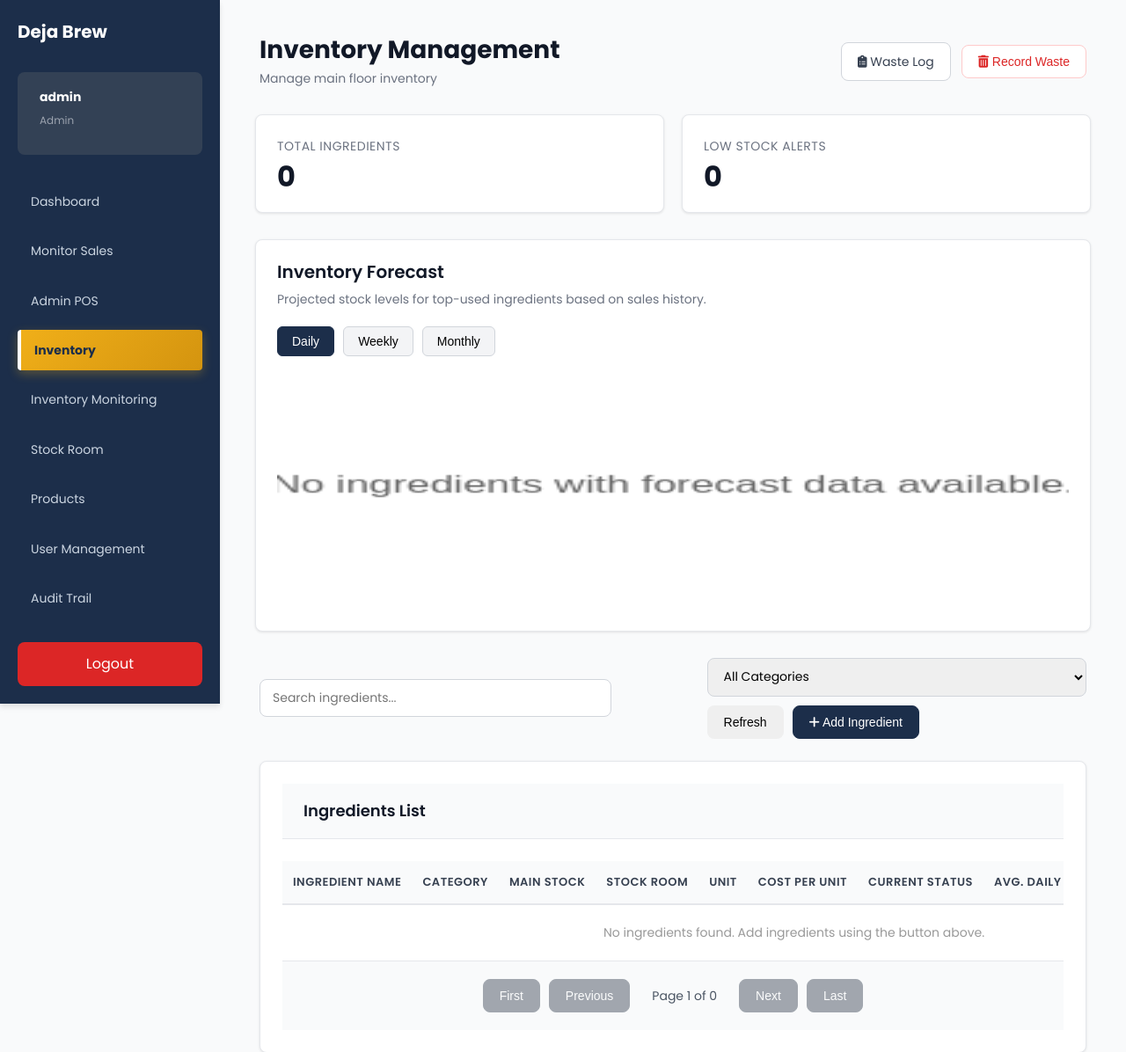
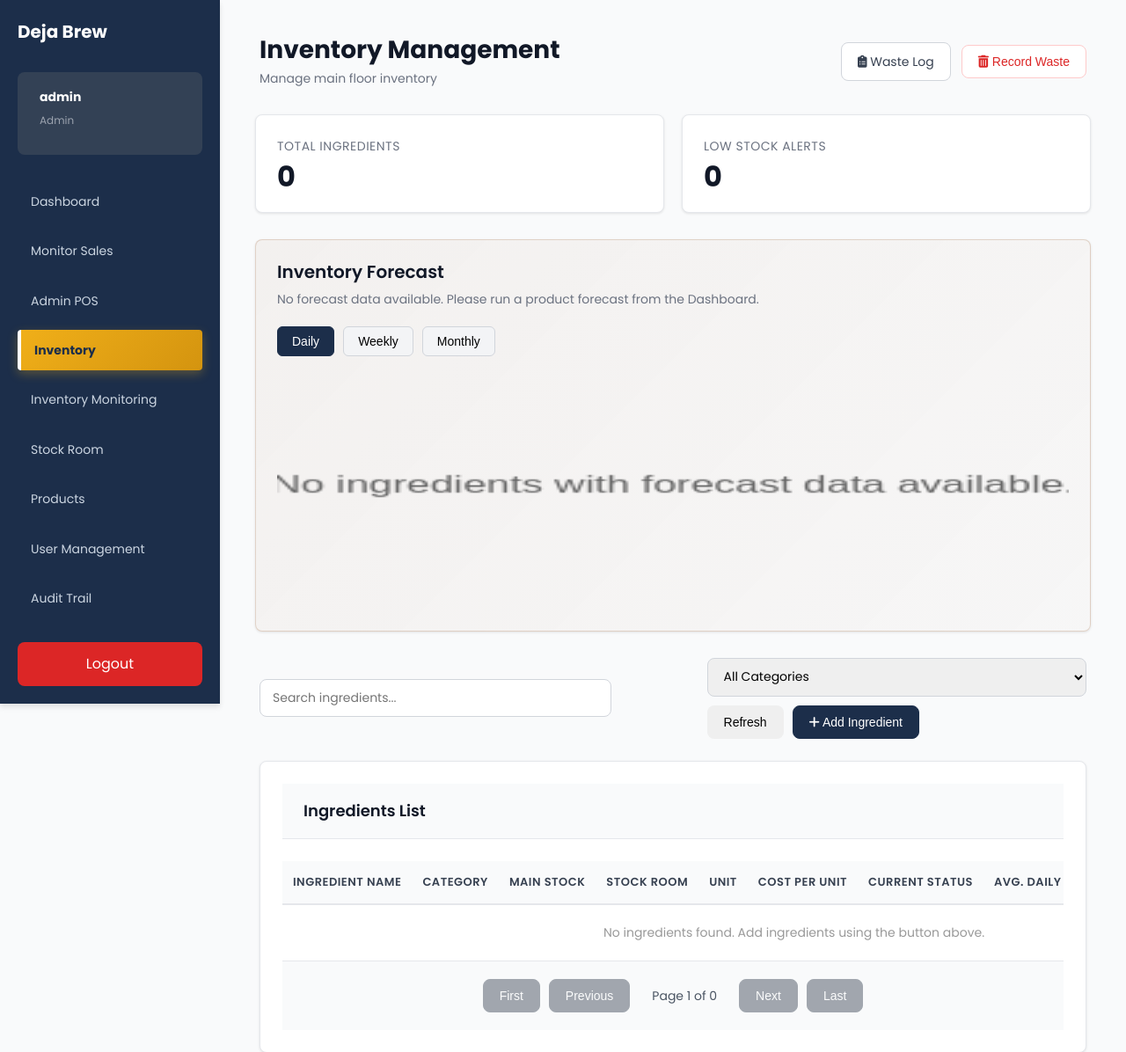
Before and after one commit to ramosjarod04-creator/DejaBrew, a Django app: page /inventory/ in a window 1280 px wide. Shown: the top 1196 px of the page at 88% size. Run offline with Django 5.2, Linux system fonts and the light colour scheme; a user stored in the database is signed in; data comes from the database, SQL or seed files in the repository.

Commit message:
Implement Inventory Forecast Chart with LocalStorage
Added functionality to load and display product forecast data from localStorage in the Inventory page:

Features:
- loadForecastChartFromLocalStorage(): Retrieves forecast data from localStorage with key 'dejabrew_latest_forecast'
- renderInventoryForecastChart(): Renders bar chart comparing current stock vs predicted usage
- updateForecastChartUI(): Updates chart title and subtitle with product name and forecast timestamp
- Uses Chart.js to display inventory_forecast data with ingredient names as labels
- Maps current_stock and total_usage to separate bar datasets
- Shows warning tooltips for ingredients with low stock days remaining
- Updated chart-container with primary color gradient background
- Chart automatically loads when Inventory page is accessed after running forecast from Dashboard

This connects the Dashboard forecast feature with the Inventory page, providing visual insights into ingredient depletion.

```diff
--- a/dejabrew/pos/static/pos/js/inventory.js
+++ b/dejabrew/pos/static/pos/js/inventory.js
@@ -37,6 +37,7 @@ async function init() {
     applyFilters(); // Use applyFilters instead of renderTable
     updateStatsUI();
     await renderInventoryForecast(currentForecastPeriod);
+    loadForecastChartFromLocalStorage(); // Load forecast chart from localStorage
     setupEventListeners();
     applyRolePermissions();
 }
@@ -511,6 +512,215 @@ function showChartMessage(ctx, message) {
     context.fillText(message, ctx.width / 2, ctx.height / 2);
 }
 
+// ========================================
+// INVENTORY FORECAST CHART FROM LOCALSTORAGE
+// ========================================
+
+/**
+ * Load forecast data from localStorage and render the chart
+ */
+function loadForecastChartFromLocalStorage() {
+    try {
+        // Get data from localStorage
+        const storedData = localStorage.getItem('dejabrew_latest_forecast');
+
+        if (!storedData) {
+            console.log('No forecast data found in localStorage');
+            updateForecastChartUI(null);
+            return;
+        }
+
+        const forecastData = JSON.parse(storedData);
+
+        // Validate the data structure
+        if (!forecastData.inventory_forecast || forecastData.inventory_forecast.length === 0) {
+            console.log('No inventory forecast data available');
+            updateForecastChartUI(null);
+            return;
+        }
+
+        // Update UI elements
+        updateForecastChartUI(forecastData);
+
+        // Render the chart
+        renderInventoryForecastChart(forecastData.inventory_forecast);
+
+    } catch (error) {
+        console.error('Error loading forecast from localStorage:', error);
+        updateForecastChartUI(null);
+    }
+}
+
+/**
+ * Update the chart container UI with product name and date
+ */
+function updateForecastChartUI(forecastData) {
+    const chartTitle = document.querySelector('.chart-container h2');
+    const chartSubtitle = document.querySelector('.chart-container .muted');
+
+    if (!chartTitle || !chartSubtitle) return;
+
+    if (forecastData && forecastData.product && forecastData.timestamp) {
+        // Format the timestamp
+        const date = new Date(forecastData.timestamp);
+        const formattedDate = date.toLocaleDateString('en-US', {
+            year: 'numeric',
+            month: 'short',
+            day: 'numeric',
+            hour: '2-digit',
+            minute: '2-digit'
+        });
+
+        chartTitle.textContent = `Inventory Forecast for ${forecastData.product}`;
+        chartSubtitle.textContent = `Forecast generated on ${formattedDate} (${forecastData.days} days projection)`;
+    } else {
+        chartTitle.textContent = 'Inventory Forecast';
+        chartSubtitle.textContent = 'No forecast data available. Please run a product forecast from the Dashboard.';
+    }
+}
+
+/**
+ * Render the inventory forecast bar chart
+ */
+function renderInventoryForecastChart(inventoryForecastData) {
+    const ctx = document.getElementById('inventoryForecastChart');
+
+    if (!ctx) {
+        console.error('Forecast chart canvas not found');
+        return;
+    }
+
+    // Destroy existing chart if it exists
+    if (inventoryForecastChart) {
+        inventoryForecastChart.destroy();
+    }
+
+    // Prepare data for the chart
+    const labels = inventoryForecastData.map(item => item.ingredient);
+    const currentStockData = inventoryForecastData.map(item => item.current_stock || 0);
+    const predictedUsageData = inventoryForecastData.map(item => item.total_usage || 0);
+
+    // Create the bar chart
+    inventoryForecastChart = new Chart(ctx.getContext('2d'), {
+        type: 'bar',
+        data: {
+            labels: labels,
+            datasets: [
+                {
+                    label: 'Current Stock',
+                    data: currentStockData,
+                    backgroundColor: 'rgba(40, 167, 69, 0.7)', // Green
+                    borderColor: 'rgba(40, 167, 69, 1)',
+                    borderWidth: 1,
+                    barPercentage: 0.8,
+                    categoryPercentage: 0.9
+                },
+                {
+                    label: 'Predicted Usage',
+                    data: predictedUsageData,
+                    backgroundColor: 'rgba(139, 69, 19, 0.7)', // Primary color (brown)
+                    borderColor: 'rgba(139, 69, 19, 1)',
+                    borderWidth: 1,
+                    barPercentage: 0.8,
+                    categoryPercentage: 0.9
+                }
+            ]
+        },
+        options: {
+            responsive: true,
+            maintainAspectRatio: false,
+            plugins: {
+                legend: {
+                    display: true,
+                    position: 'top',
+                    labels: {
+                        font: {
+                            size: 12,
+                            weight: 'bold'
+                        }
+                    }
+                },
+                tooltip: {
+                    callbacks: {
+                        label: function(context) {
+                            const label = context.dataset.label || '';
+                            const value = context.parsed.y.toFixed(2);
+                            const ingredient = inventoryForecastData[context.dataIndex];
+                            const unit = ingredient.unit || 'units';
+                            return `${label}: ${value} ${unit}`;
+                        },
+                        afterLabel: function(context) {
+                            const ingredient = inventoryForecastData[context.dataIndex];
+
+                            // Add warning if ingredient will run out soon
+                            if (ingredient.days_until_depleted !== null && ingredient.days_until_depleted !== undefined && ingredient.days_until_depleted !== 'N/A') {
+                                if (ingredient.days_until_depleted <= 0) {
+                                    return '⚠️ OUT OF STOCK';
+                                } else if (ingredient.days_until_depleted <= 3) {
+                                    return `⚠️ CRITICAL: ${ingredient.days_until_depleted} days remaining`;
+                                } else if (ingredient.days_until_depleted <= 7) {
+                                    return `⚠️ LOW: ${ingredient.days_until_depleted} days remaining`;
+                                } else {
+                                    return `${ingredient.days_until_depleted} days remaining`;
+                                }
+                            }
+                            return '';
+                        }
+                    }
+                }
+            },
+            scales: {
+                y: {
+                    beginAtZero: true,
+                    title: {
+                        display: true,
+                        text: 'Quantity',
+                        font: {
+                            size: 12,
+                            weight: 'bold'
+                        }
+                    },
+                    ticks: {
+                        callback: function(value) {
+                            return value.toFixed(1);
+                        }
+                    },
+                    grid: {
+                        color: 'rgba(0, 0, 0, 0.05)'
+                    }
+                },
+                x: {
+                    title: {
+                        display: true,
+                        text: 'Ingredients',
+                        font: {
+                            size: 12,
+                            weight: 'bold'
+                        }
+                    },
+                    ticks: {
+                        autoSkip: false,
+                        maxRotation: 45,
+                        minRotation: 45,
+                        font: {
+                            size: 10
+                        }
+                    },
+                    grid: {
+                        display: false
+                    }
+                }
+            },
+            interaction: {
+                mode: 'index',
+                intersect: false
+            }
+        }
+    });
+
+    console.log(`✅ Inventory forecast chart rendered from localStorage - showing ${inventoryForecastData.length} ingredients`);
+}
+
 function chartOptions(prefix = '') { return { responsive: true, maintainAspectRatio: false, plugins: { legend: { display: true }, tooltip: { callbacks: { label: function(context) { return (context.dataset.label || '') + `: ` + (context.parsed.y || 0).toFixed(2) + ' units'; } } } }, scales: { y: { beginAtZero: true, title: { display: true, text: 'Projected Stock' } } } }; }
 
 function setupEventListeners() {
--- a/dejabrew/pos/templates/inventory.html
+++ b/dejabrew/pos/templates/inventory.html
@@ -183,8 +183,8 @@
 
 /* Chart Container */
 .chart-container {
-    background: #ffffff;
-    border: 1px solid var(--gray-200);
+    background: linear-gradient(135deg, rgba(139, 69, 19, 0.05) 0%, rgba(139, 69, 19, 0.02) 100%);
+    border: 1px solid rgba(139, 69, 19, 0.2);
     border-radius: var(--border-radius);
     padding: 24px;
     box-shadow: var(--box-shadow);
```
